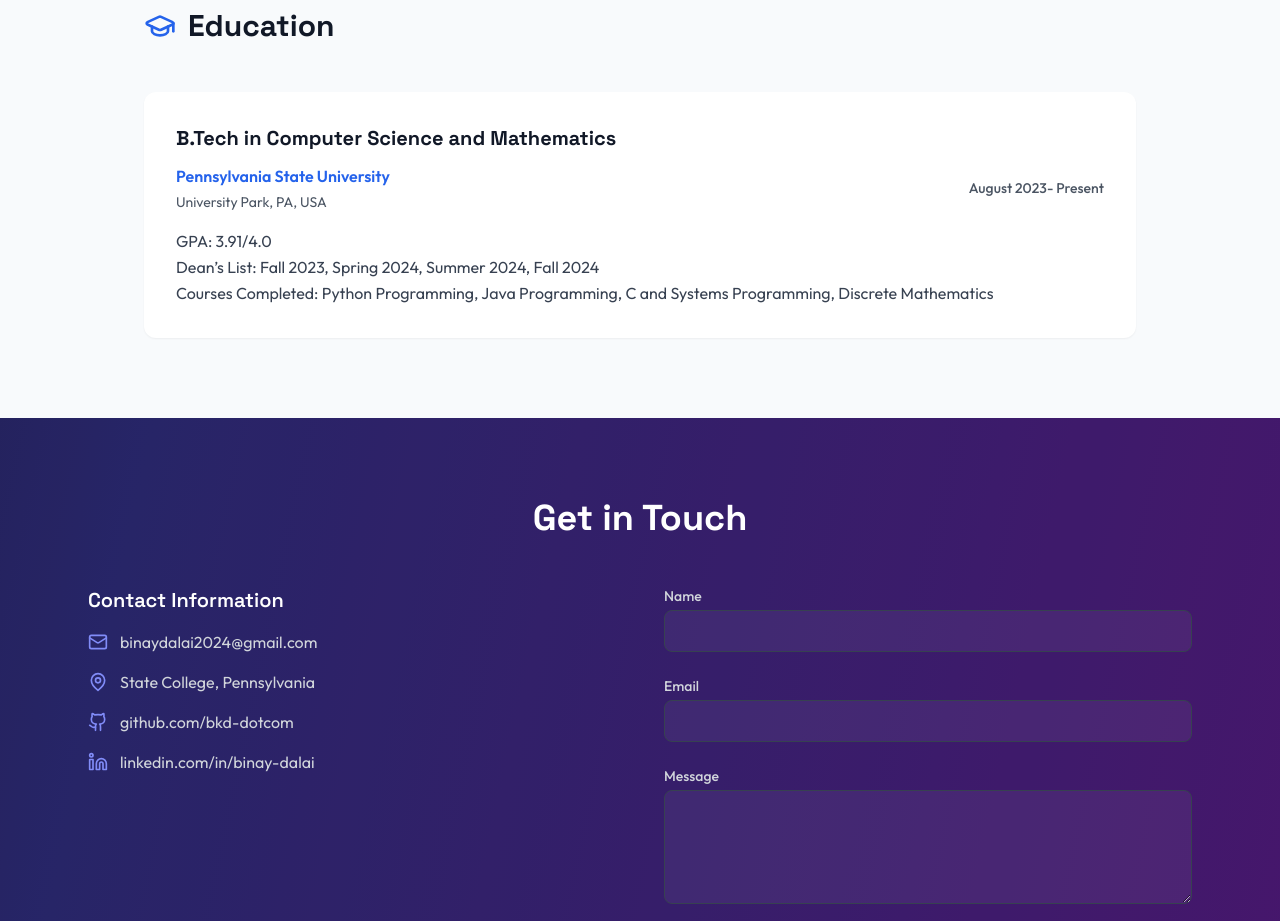
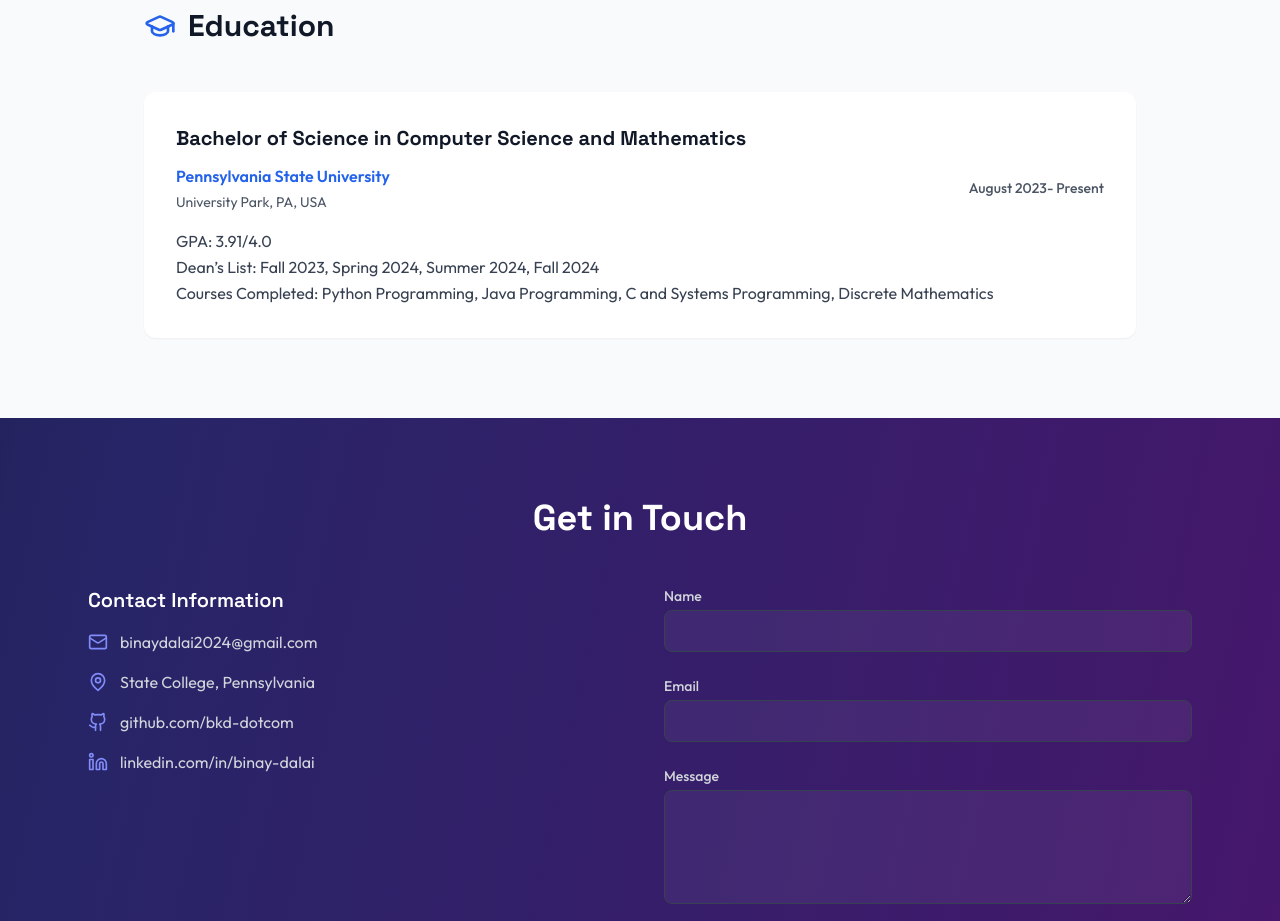
Before and after one commit to bkd-dotcom/bkd-dotcom.github.io, a React (Vite) app: page / in a window 1280 px wide. Shown: the part 4840-5761 px from the top of the page. Built offline with nearby package versions, Linux system fonts and the light colour scheme.

Commit message:
Update Education.tsx

```diff
--- a/src/components/Education.tsx
+++ b/src/components/Education.tsx
@@ -12,7 +12,7 @@ interface EducationItem {
 
 const educationData: EducationItem[] = [
   {
-    degree: "B.Tech in Computer Science and Mathematics",
+    degree: "Bachelor of Science in Computer Science and Mathematics",
     school: "Pennsylvania State University",
     location: "University Park, PA, USA",
     period: "August 2023- Present",
```
